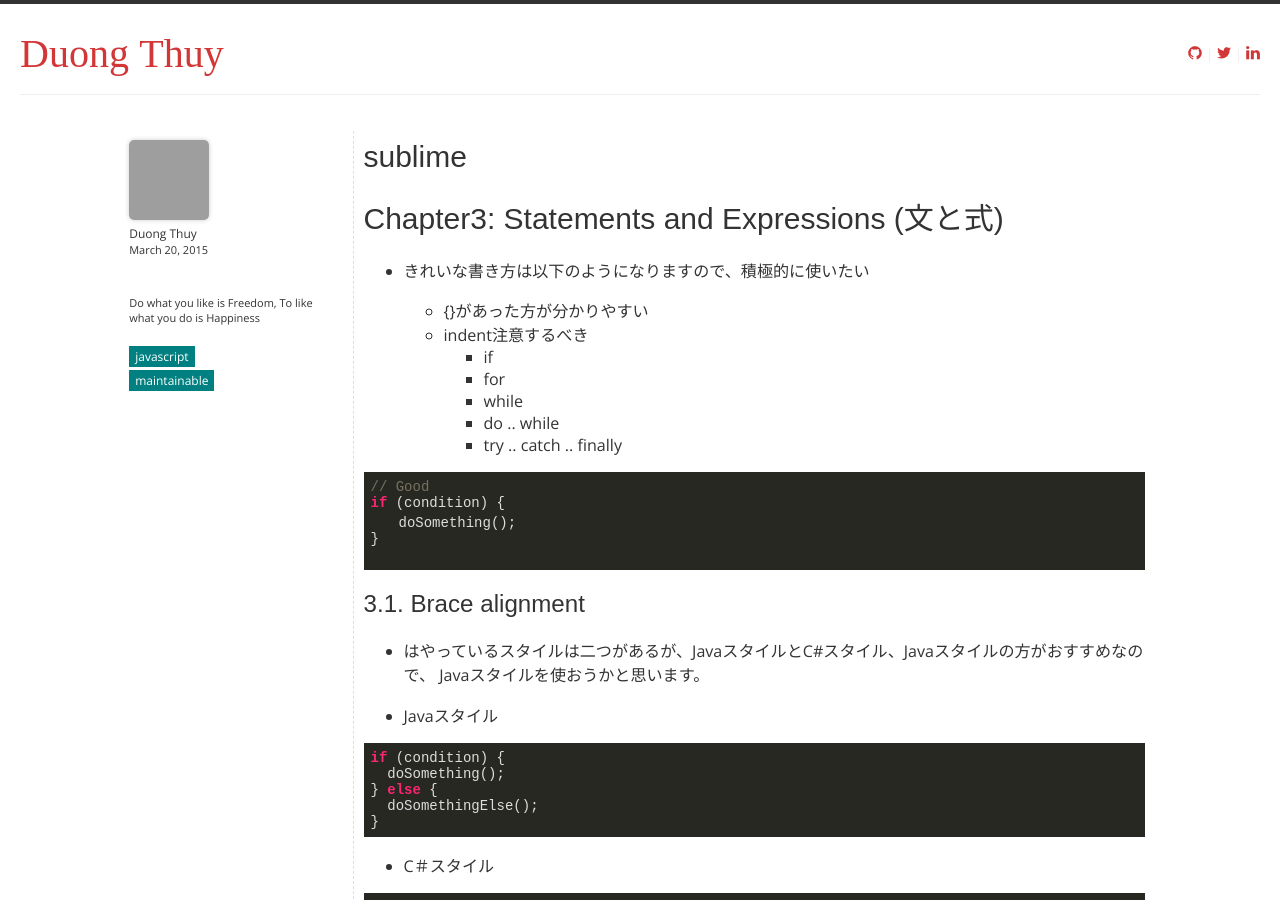
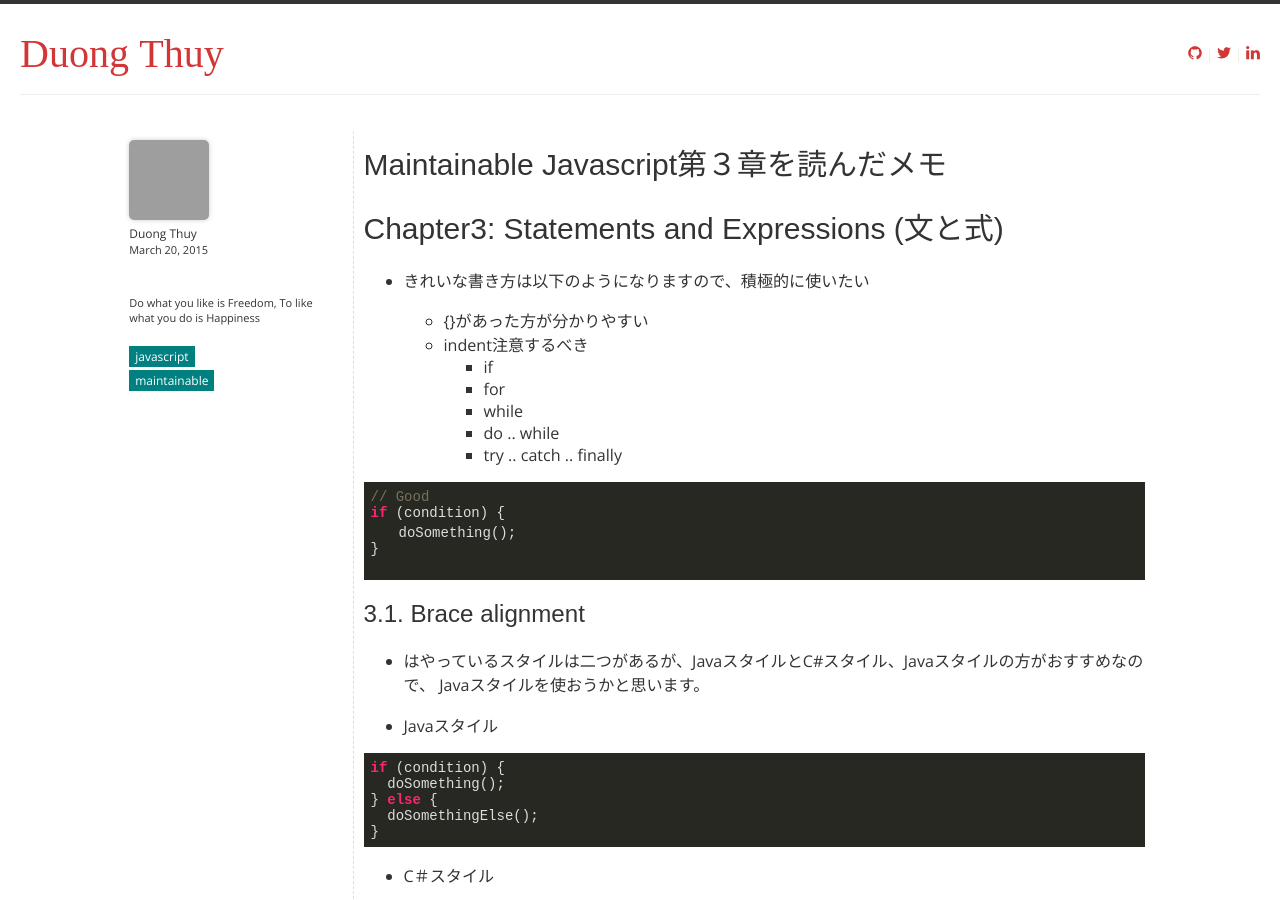
Before and after one commit to thuydg/thuydg.github.io, a Jekyll site: the page built from _posts/2015-03-20-maintanable-javascript.md, in a window 1280 px wide and 900 px high. Built offline with Jekyll 4.4.1, drawn with Linux system fonts in a browser that asks for light colours; some web fonts are replaced; Markdown is read by kramdown in place of the engine named in the settings; comment, search, counter and statistics services are not loaded; grey boxes are pictures that could not be loaded.

Commit message:
change title

```diff
--- a/_posts/2015-03-20-maintanable-javascript.md
+++ b/_posts/2015-03-20-maintanable-javascript.md
@@ -1,6 +1,6 @@
 ---
 layout: blog
-title: sublime
+title: Maintainable Javascript第３章を読んだメモ
 category: blog
 tags: [javascript, maintainable]
 summary: how I applied what I learnt from maintable Javascript
```
Also changed, not shown: _posts/2015-03-21-unity-csharp.md (+1 -1 lines).
